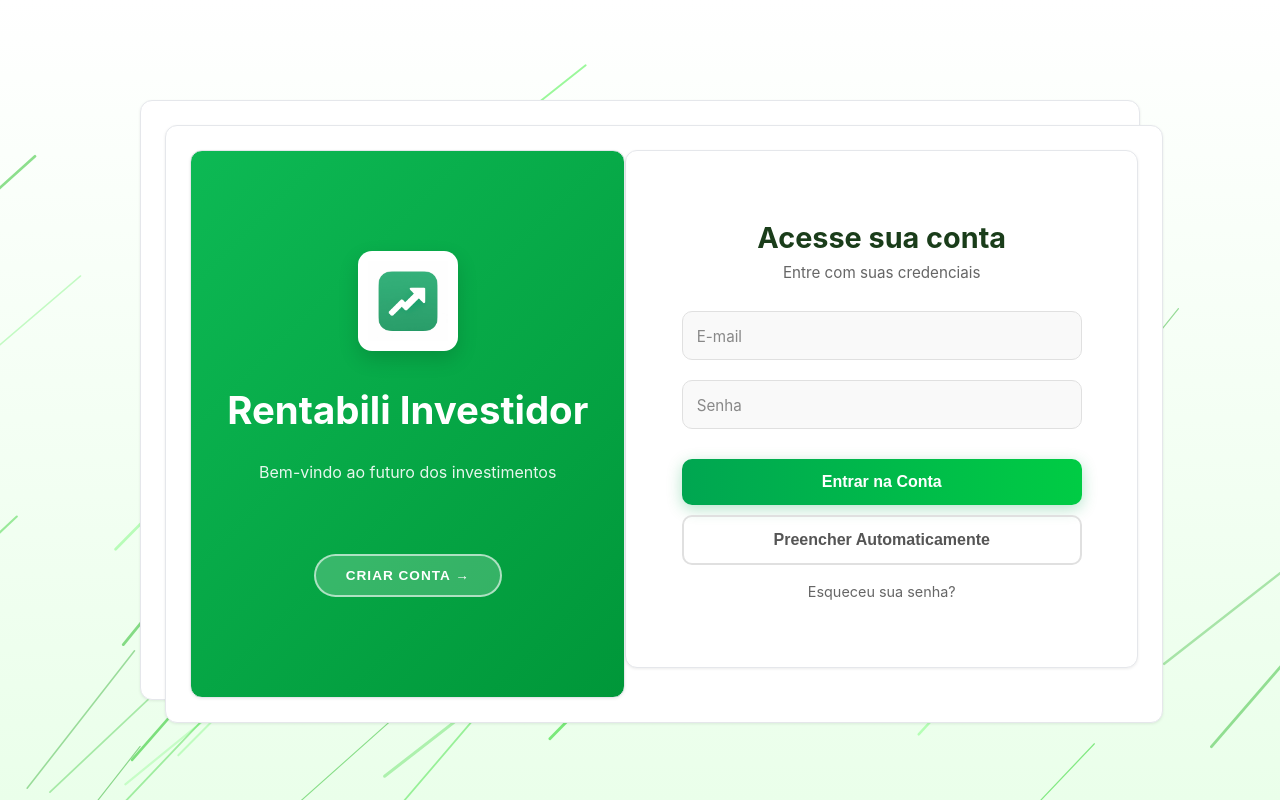
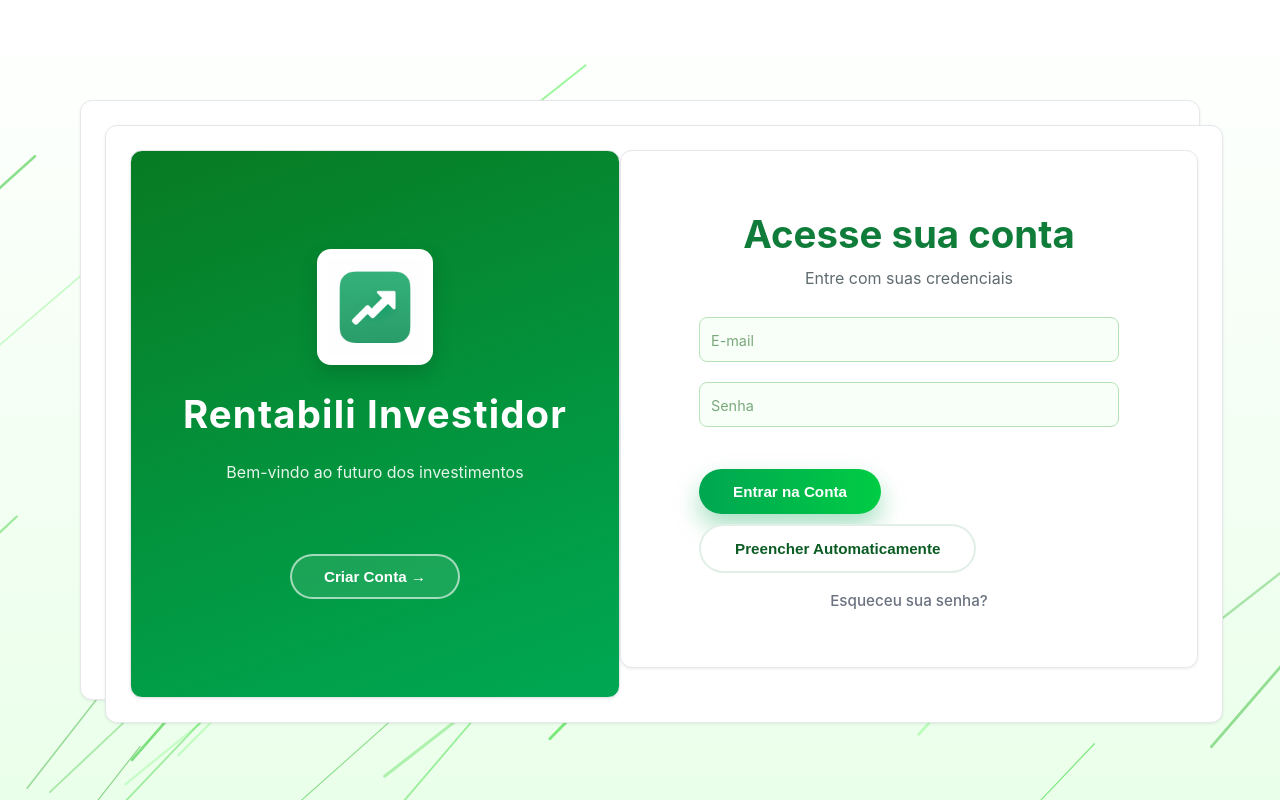
Before and after one commit to gabrielflorianoo/Rentabili, a React (Vite) app in the folder frontend/: page /login in a window 1280 px wide. Built offline with nearby package versions, Linux system fonts and the light colour scheme.

Commit message:
Update estilo.css

```diff
--- a/frontend/src/styles/estilo.css
+++ b/frontend/src/styles/estilo.css
@@ -1,8 +1,8 @@
 @import url('https://fonts.googleapis.com/css2?family=Poppins:wght@300;400;500;600;700&display=swap');
 
-/* =========================================
-   1. RESET E GLOBAIS
-   ========================================= */
+/* ==========================================================================
+   1. CONFIGURAÇÕES GERAIS (Mantidas)
+   ========================================================================== */
 * {
     margin: 0;
     padding: 0;
@@ -15,12 +15,13 @@ html, body {
 }
 
 body {
-    font-family: 'Poppins', sans-serif;
+    font-family: -apple-system, BlinkMacSystemFont, 'Segoe UI', 'Roboto', 'Oxygen', 'Ubuntu', 'Cantarell', 'Poppins', sans-serif;
     min-height: 100vh;
     color: #1f2937;
-    background: linear-gradient(135deg, #f8fafb 0%, #f3f4f6 100%);
+    position: static;
     overflow-x: hidden;
     overflow-y: auto;
+    background: linear-gradient(135deg, #f8fafb 0%, #f3f4f6 100%);
     transition: background 0.3s ease, color 0.3s ease;
 }
 
@@ -37,9 +38,9 @@ body.dark {
     --card-shadow: rgba(5, 100, 40, 0.4);
 }
 
-/* =========================================
-   2. HEADER E MENU (Necessário para as outras páginas)
-   ========================================= */
+/* ==========================================================================
+   2. HEADER E NAVEGAÇÃO (Mantidos intactos para não quebrar outras páginas)
+   ========================================================================== */
 .header {
   display: flex;
   justify-content: space-between;
@@ -52,34 +53,13 @@ body.dark {
   left: 0;
   width: 100%;
   z-index: 1000;
-  height: 65px; /* Ajuste leve na altura */
+  height: 60px;
 }
 
-.header-right {
-  display: flex;
-  align-items: center;
-  gap: 15px;
-}
-
-.brand {
-    display: flex;
-    align-items: center;
-    gap: 10px;
-}
-
-.logo-icon {
-    width: 40px;
-    height: 40px;
-    background: #0f7c3a;
-    border-radius: 6px;
-    display: flex;
-    justify-content: center;
-    align-items: center;
-    color: white;
-}
-
+.header-right { display: flex; align-items: center; gap: 15px; }
+.brand { display: flex; align-items: center; gap: 10px; }
+.logo-icon { width: 40px; height: 40px; background: #0f7c3a; border-radius: 6px; display: flex; justify-content: center; align-items: center; color: white; }
 .logo-text { font-weight: bold; font-size: 20px; color:#177517; }
-
 .menu { display: flex; gap: 30px; }
 .menu a { text-decoration: none; color: #555; font-weight: 500; transition: 0.2s; cursor: pointer; }
 .menu a:hover { color: #0f7c3a; }
@@ -95,15 +75,9 @@ body.dark {
     border: none;
     cursor: pointer;
 }
-.btn-acesso:hover {
-    background: #0a5c2b;
-}
+.btn-acesso:hover { background: #0a5c2b; }
 
-/* =========================================
-   3. CORREÇÃO DO LOGIN (Cartão 3D e Layout)
-   ========================================= */
-
-/* Container Centralizado */
+/* Container Principal */
 .main-container {
     position: relative;
     z-index: 10;
@@ -115,61 +89,56 @@ body.dark {
     padding: clamp(24px, 4vw, 48px);
 }
 
-/* Cartão 3D Principal */
 .innovative-card {
-    width: min(1000px, 100%);
-    height: 600px; /* Altura fixa */
+    width: min(1120px, 100%);
+    height: 600px; /* Altura fixa evita pulos */
     position: relative;
-    perspective: 1000px;
-    background: transparent;
     transition: transform 1s;
     transform-style: preserve-3d;
+    background: transparent;
+    border: none;
+    box-shadow: none;
 }
 
-/* Gatilho da rotação */
 .innovative-card.flipped {
     transform: rotateY(180deg);
 }
 
-/* Área que gira (Wrapper) */
+/* Wrapper para garantir o 3D */
 .card-wrapper {
+    position: relative;
     width: 100%;
     height: 100%;
-    position: relative;
-    transition: transform 0.8s cubic-bezier(0.4, 0, 0.2, 1);
     transform-style: preserve-3d;
 }
 
-/* Configuração das Faces (Frente e Verso) */
 .card-face {
     position: absolute;
     width: 100%;
     height: 100%;
-    -webkit-backface-visibility: hidden; /* Safari */
-    backface-visibility: hidden; /* Esconde o verso */
+    backface-visibility: hidden;
+    -webkit-backface-visibility: hidden; /* Safari fix */
     border-radius: 26px;
     overflow: hidden;
     display: flex;
-    box-shadow: 0 25px 55px var(--card-shadow);
-    background: #fff;
     border: 1px solid rgba(255, 255, 255, 0.5);
+    backdrop-filter: blur(24px);
+    background: #fff; /* Fundo base */
+    box-shadow: 0 25px 55px var(--card-shadow); /* Sombra aplicada aqui */
 }
 
-/* Face da Frente */
 .card-front {
-    background: #fff;
     z-index: 2;
     transform: rotateY(0deg);
 }
 
-/* Face de Trás (Já começa girada) */
 .card-back {
-    background: #fff;
     transform: rotateY(180deg);
     z-index: 1;
+    background: #fff;
 }
 
-/* Seções Internas (Metade Verde / Metade Branca) */
+/* Seções internas (Esquerda/Direita) */
 .card-section {
     flex: 1;
     display: flex;
@@ -180,29 +149,23 @@ body.dark {
     min-width: 0;
 }
 
-/* LADO VERDE (Boas Vindas) - CORRIGIDO */
+/* FIX: Forçar o verde para cobrir o branco */
 .welcome-section {
     flex: 1;
-    background: linear-gradient(135deg, #0db954 0%, #009739 100%) !important;
-    color: #ffffff !important;
-    display: flex;
-    flex-direction: column;
+    background: linear-gradient(160deg, #077b23 0%, #00a651 95%) !important;
+    color: #fff !important;
     justify-content: center;
     align-items: center;
     text-align: center;
-    position: relative;
 }
 
-/* LADO BRANCO (Formulário) */
 .form-section {
     flex: 1.2;
-    background: #ffffff;
-    display: flex;
-    flex-direction: column;
-    justify-content: center;
+    background: #fff;
+    border-left: 1px solid rgba(0, 0, 0, 0.05);
 }
 
-/* Conteúdo interno */
+/* Conteúdo de Texto e Logo */
 .welcome-content {
     display: flex;
     flex-direction: column;
@@ -210,135 +173,103 @@ body.dark {
     gap: 14px;
     margin-bottom: 30px;
 }
-
 .welcome-title {
-    font-size: clamp(2rem, 3vw, 2.5rem);
+    font-size: clamp(2.2rem, 3vw, 3rem);
     font-weight: 700;
-    color: #ffffff;
-    margin-bottom: 5px;
+    letter-spacing: 0.03em;
+    color: #fff;
 }
-
 .welcome-subtitle {
     font-size: 1rem;
     color: rgba(255, 255, 255, 0.9);
-    max-width: 300px;
-    margin: 0 auto;
 }
 
-/* Logo */
 .logo-container {
+    display: flex;
+    justify-content: center;
+    margin-bottom: 5px;
+    cursor: pointer; /* Indica que é clicável */
     background: white;
     padding: 10px;
     border-radius: 14px;
     box-shadow: 0 8px 20px rgba(0,0,0,0.15);
-    margin-bottom: 15px;
-    cursor: pointer;
     transition: transform 0.2s;
 }
-.logo-container:hover {
-    transform: scale(1.05);
+.logo-container:hover { transform: scale(1.05); }
+
+.logo-img { width: 96px; height: auto; }
+.logo-img-back { width: 68px; height: 68px; object-fit: cover; border-radius: 16px; }
+
+/* Formulários */
+.form-content { width: 100%; max-width: 420px; margin: 0 auto; display: flex; flex-direction: column; gap: 10px; }
+.form-header { text-align: center; margin-bottom: 16px; }
+.form-title { font-size: clamp(1.8rem, 3vw, 2.4rem); font-weight: 700; color: #0f7c3a; }
+.form-subtitle { font-size: 1rem; color: #5f6b6f; }
+
+.form-link {
+    display: block; text-align: center; font-size: 0.95rem; color: #6b7280;
+    text-decoration: none; font-weight: 500; transition: all 0.3s ease; margin-top: 6px;
 }
+.form-link:hover { color: #00a651; }
 
-.logo-img { width: 80px; height: auto; display: block; }
-.logo-img-back { width: 68px; height: 68px; object-fit: cover; border-radius: 16px; box-shadow: 0 10px 30px rgba(0, 0, 0, 0.25); }
-
-/* Inputs do Login */
-.form-content { width: 100%; max-width: 400px; margin: 0 auto; }
-.form-header { text-align: center; margin-bottom: 25px; }
-.form-title { font-size: 1.8rem; color: #1a3d1a; font-weight: 700; }
-.form-subtitle { color: #666; font-size: 0.95rem; }
-
-.floating-input-group { position: relative; margin-bottom: 20px; }
-.floating-input {
-    width: 100%; padding: 14px 15px; border: 1px solid #e0e0e0;
-    border-radius: 10px; background: #f9f9f9; font-size: 0.95rem;
-    transition: all 0.2s; outline: none;
+/* Botões do Login */
+.holo-button {
+    margin-top: 22px; padding: 14px 34px; border-radius: 50px; cursor: pointer;
+    font-weight: 600; transition: all 0.3s ease; font-size: 0.95rem;
+    background: linear-gradient(90deg, #00a651, #00cc44); color: #fff; border: none;
+    box-shadow: 0 12px 24px rgba(0, 166, 81, 0.35);
 }
-.floating-input:focus {
-    background: #fff; border-color: #009739;
-    box-shadow: 0 0 0 3px rgba(0, 151, 57, 0.1);
-}
-.floating-label {
-    position: absolute; left: 15px; top: 14px; color: #888;
-    pointer-events: none; transition: all 0.2s; font-size: 0.95rem;
-}
-.floating-input:focus ~ .floating-label,
-.floating-input:not(:placeholder-shown) ~ .floating-label,
-.floating-input[type='date'] ~ .floating-label {
-    top: -10px; left: 10px; font-size: 0.75rem;
-    background: #fff; padding: 0 5px; color: #009739; font-weight: 600;
-}
-.error-message {
-    color: #d90429; font-size: 0.8rem; margin-top: 5px; display: block;
-}
-
-/* Botões Específicos do Login */
-.holo-button {
-    width: 100%; padding: 14px;
-    background: linear-gradient(90deg, #00a651, #00cc44);
-    color: white; border: none; border-radius: 10px;
-    font-size: 1rem; font-weight: 600; cursor: pointer;
-    transition: transform 0.2s, box-shadow 0.2s; margin-top: 10px;
-    box-shadow: 0 4px 15px rgba(0, 166, 81, 0.3);
-}
-.holo-button:hover {
-    transform: translateY(-2px); box-shadow: 0 8px 20px rgba(0, 166, 81, 0.4);
-}
+.holo-button:hover { transform: translateY(-2px); }
 .holo-button.secondary-button {
-    background: transparent; border: 2px solid #e0e0e0; color: #555;
-    box-shadow: none; margin-top: 15px;
-}
-.holo-button.secondary-button:hover {
-    border-color: #00a651; color: #00a651; background: #f0fdf4;
+    background: #fff; color: var(--forest); border: 2px solid rgba(15, 124, 58, 0.12);
+    box-shadow: none; margin-top: 10px;
 }
 
 .flip-button {
-    background: rgba(255, 255, 255, 0.2);
-    border: 2px solid rgba(255, 255, 255, 0.6);
-    color: white; padding: 12px 30px; border-radius: 50px;
-    font-weight: 600; cursor: pointer; transition: all 0.3s;
-    text-transform: uppercase; font-size: 0.85rem; letter-spacing: 1px;
-    margin-top: 20px;
+    margin-top: 20px; padding: 12px 32px; border-radius: 50px; cursor: pointer;
+    font-weight: 600; transition: all 0.3s ease; font-size: 0.95rem;
+    border: 2px solid rgba(255, 255, 255, 0.6); color: #fff; background: rgba(255,255,255,0.1);
 }
-.flip-button:hover {
-    background: white; color: #009739; border-color: white;
+.flip-button:hover { background: white; color: #009739; }
+
+/* Inputs */
+.floating-input-group { position: relative; margin-bottom: 20px; }
+.floating-input {
+    width: 100%; padding: 12px 10px; border: 1px solid #b6e3b6; border-radius: 8px;
+    background: #f8fff8; font-size: 0.95rem; outline: none; transition: border-color 0.2s;
 }
-.form-link {
-    display: block; text-align: center; margin-top: 15px; color: #666;
-    text-decoration: none; font-size: 0.9rem;
+.floating-label {
+    position: absolute; top: 12px; left: 12px; color: #7ba87b; font-size: 0.9rem;
+    pointer-events: none; transition: 0.2s;
 }
-.form-link:hover { color: #00a651; text-decoration: underline; }
+.floating-input:focus ~ .floating-label,
+.floating-input:not(:placeholder-shown) ~ .floating-label {
+    top: -10px; left: 8px; font-size: 0.75rem; color: #00a651; background: #fff; padding: 0 6px;
+}
+.error-message { display: block; color: #d90429; font-size: 0.8rem; margin-top: 5px; }
+.dica-campo { display: block; font-size: 0.75rem; color: #6b8e6b; margin-top: -15px; margin-bottom: 15px; }
 
-/* =========================================
-   4. ESTILOS GERAIS DE BOTÕES (Usados no Dashboard/Ativos)
-   ========================================= */
-.btn-primary {
-    background: #2f8a2f; color: #fff; padding: 8px 12px;
-    border-radius: 6px; border: none; cursor: pointer; font-weight: 600;
-}
-.btn-primary:hover { filter: brightness(0.95); }
-
-.btn-secondary {
-    background: #fff; color: #1a3d1a; padding: 8px 12px;
-    border-radius: 6px; border: 1px solid #cddfcf; cursor: pointer; font-weight: 600;
-}
-.btn-secondary:hover { background: #f5fff7; }
-
+/* ==========================================================================
+   4. ESTILOS DAS PÁGINAS INTERNAS
+   ========================================================================== */
+.btn-primary { background: #2f8a2f; color: #fff; padding: 8px 12px; border-radius: 6px; border: none; cursor: pointer; font-weight: 600; }
+.btn-secondary { background: #fff; color: #1a3d1a; padding: 8px 12px; border-radius: 6px; border: 1px solid #cddfcf; cursor: pointer; font-weight: 600; }
 .btn-save { background: #0f7c3a; color: #fff; padding: 8px 12px; border-radius: 6px; border: none; cursor: pointer; }
 .btn-cancel { background: transparent; color: #333; padding: 8px 12px; border-radius: 6px; border: 1px solid #ddd; cursor: pointer; }
-
 .btn-edit { background: #ffd966; border: none; padding: 6px 8px; border-radius: 6px; cursor: pointer; }
 .btn-delete { background: #ffd6d6; border: none; padding: 6px 8px; border-radius: 6px; cursor: pointer; }
-.btn-simulate {
-    background: linear-gradient(90deg, #e6f4ea, #f0fff5);
-    border: 1px solid #cde9d0; padding: 6px 8px; border-radius: 6px;
-    cursor: pointer; margin-left: 6px;
+.btn-simulate { background: linear-gradient(90deg, #e6f4ea, #f0fff5); border: 1px solid #cde9d0; padding: 6px 8px; border-radius: 6px; cursor: pointer; margin-left: 6px; }
+
+.small-card {
+    display: flex; justify-content: space-between; align-items: center;
+    background: #fff; padding: 8px 10px; border-radius: 8px; box-shadow: 0 4px 10px rgba(0, 0, 0, 0.04);
 }
-.btn-simulate:hover { transform: translateY(-1px); }
+.small-label { color: #5a7a5a; font-weight: 600; font-size: 0.9rem; }
+.small-value { font-size: 1rem; }
 
-/* =========================================
-   5. OUTROS COMPONENTES (Rodapé, Fundo, Tabelas)
-   ========================================= */
+/* ==========================================================================
+   5. RODAPÉ E FUNDO
+   ========================================================================== */
 .footer {
     text-align: center; padding: 25px 0; color: #ffffff;
     background: #0f7c3a; font-size: 1rem; font-weight: 600;
@@ -351,41 +282,28 @@ body.dark {
 }
 #animatedLines { width: 100%; height: 100%; display: block; pointer-events: none; }
 
-.loading {
-    margin-top: 20px; font-size: 1.1rem; font-weight: 600;
-    color: #0f7c3a; display: flex; align-items: center; gap: 10px;
-    animation: fadeIn 0.6s ease forwards;
-}
-.loading::before {
-    content: ""; width: 14px; height: 14px; border-radius: 50%;
-    background: linear-gradient(90deg, #00a651, #00cc44);
-    animation: pulse 0.9s infinite ease-in-out;
-}
-@keyframes pulse {
-    0% { transform: scale(0.8); opacity: 0.5; }
-    50% { transform: scale(1.2); opacity: 1; }
-    100% { transform: scale(0.8); opacity: 0.5; }
-}
+.loading { margin-top: 20px; font-size: 1.1rem; font-weight: 600; color: #0f7c3a; display: flex; align-items: center; gap: 10px; animation: fadeIn 0.6s ease forwards; }
+.loading::before { content: ""; width: 14px; height: 14px; border-radius: 50%; background: linear-gradient(90deg, #00a651, #00cc44); animation: pulse 0.9s infinite ease-in-out; }
+@keyframes fadeIn { from { opacity: 0; transform: translateY(10px); } to { opacity: 1; transform: translateY(0); } }
+@keyframes pulse { 0% { transform: scale(0.8); opacity: 0.5; } 50% { transform: scale(1.2); opacity: 1; } 100% { transform: scale(0.8); opacity: 0.5; } }
+.fade-in-up { animation: fadeInUp 1.2s ease forwards; }
 
-/* Tabelas e Planos */
+/* ==========================================================================
+   6. PÁGINAS DE CONTEÚDO
+   ========================================================================== */
 .texto-verde { color: #0f7c3a; }
 .dark .texto-verde { color: #4ade80; }
 
 .tabela-sobre { width: 100%; border-collapse: collapse; margin-top: 20px; background: white; }
 .tabela-head { background: #0f7c3a; color: white; padding: 12px; text-align: left; }
 .tabela-cell { border: 1px solid #494646ff; padding: 12px; }
-
 .dark .tabela-sobre { background: #161616 !important; color: white !important; }
 .dark .tabela-cell { border-color: #3a3a3a !important; }
 .dark .tabela-head { background: #15803d !important; }
 
 .titulo-centralizado { text-align: center; }
 .planos-container { display: flex; gap: 30px; flex-wrap: wrap; margin-top: 40px; }
-.card-plano {
-    background: rgb(194, 192, 192); padding: 30px; border-radius: 15px;
-    box-shadow: 0 5px 20px rgba(0,0,0,0.05); flex: 1; min-width: 300px;
-    display: flex; flex-direction: column; align-items: center;
-}
+.card-plano { background: rgb(194, 192, 192); padding: 30px; border-radius: 15px; box-shadow: 0 5px 20px rgba(0,0,0,0.05); flex: 1; min-width: 300px; display: flex; flex-direction: column; align-items: center; }
 .dark .card-plano { background: #111; box-shadow: 0 5px 20px rgba(255,255,255,0.05); }
 .destaque { border: 2px solid #0f7c3a; }
 .dark .destaque { border-color: #4ade80; }
@@ -396,47 +314,46 @@ body.dark {
 .plano-lista { text-align: left; width: 100%; }
 .dark .plano-lista li { color: #e5e5e5; }
 .btn-plano { margin-top: auto; width: 100%; }
+.page-list li { margin-bottom: 10px; font-size: 1.05rem; }
 
-/* =========================================
-   6. RESPONSIVIDADE (Mobile)
-   ========================================= */
+/* ==========================================================================
+   7. RESPONSIVIDADE DO LOGIN
+   ========================================================================== */
 @media (max-width: 850px) {
-    /* Header Mobile */
     .header { flex-direction: column; height: auto; padding: 20px; }
     .menu { gap: 15px; font-size: 0.9rem; margin: 15px 0; }
 
-    /* Login Mobile (Correção da Duplicação) */
-    .main-container {
-        padding: 15px;
-        height: auto;
-        min-height: 100vh;
-        align-items: flex-start;
-    }
-    .innovative-card {
-        height: auto;
-        min-height: auto;
-        transform: none !important; /* Remove 3D no mobile */
-        transition: none;
-    }
+    .main-container { padding: 15px; height: auto; min-height: 100vh; align-items: flex-start; }
+
+    /* Remove o 3D no mobile para evitar bugs visuais */
+    .innovative-card { height: auto; min-height: auto; transform: none !important; transition: none; }
+
+    /* Configura as faces para aparecerem empilhadas, mas... */
     .card-face {
-        position: relative;
-        flex-direction: column;
-        height: auto;
-        min-height: 0;
-        backface-visibility: visible;
-        transform: none !important;
-        margin-bottom: 20px;
+        position: relative; flex-direction: column; height: auto;
+        min-height: 0; backface-visibility: visible; transform: none !important; margin-bottom: 20px;
     }
 
-    /* Esconde a face inativa */
+    /* ...Esconde a face que não está ativa usando display:none */
     .innovative-card:not(.flipped) .card-back { display: none; }
     .innovative-card.flipped .card-front { display: none; }
 
     .card-section { padding: 30px 20px; width: 100%; }
-    .welcome-section {
-        order: -1; /* Joga boas-vindas para o topo */
-        border-radius: 20px 20px 0 0;
-        padding: 40px 20px;
-    }
+
+    /* Joga a seção verde para o topo no mobile */
+    .welcome-section { order: -1; border-radius: 20px 20px 0 0; padding: 40px 20px; }
     .form-section { border-radius: 0 0 20px 20px; }
 }
+.page-content.sem-sidebar {
+    margin-left: 0 !important;
+    width: 100% !important;
+    max-width: 1200px;
+    margin: 0 auto;
+    padding-top: 100px;
+    padding-bottom: 40px;
+}
+
+.sem-sidebar .page-title {
+    text-align: center;
+    margin-bottom: 40px;
+}
```
